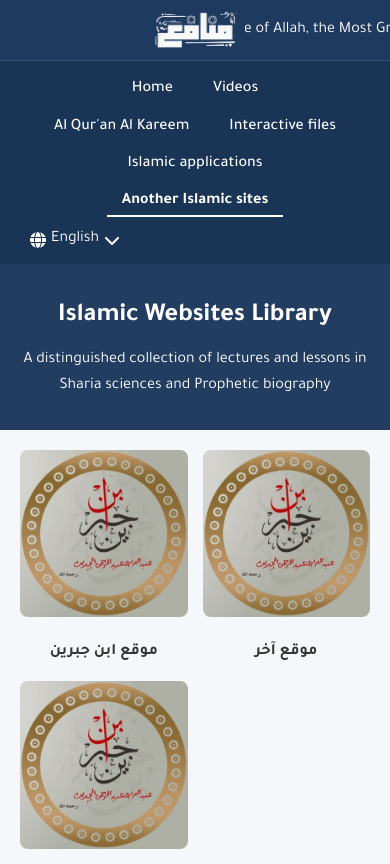
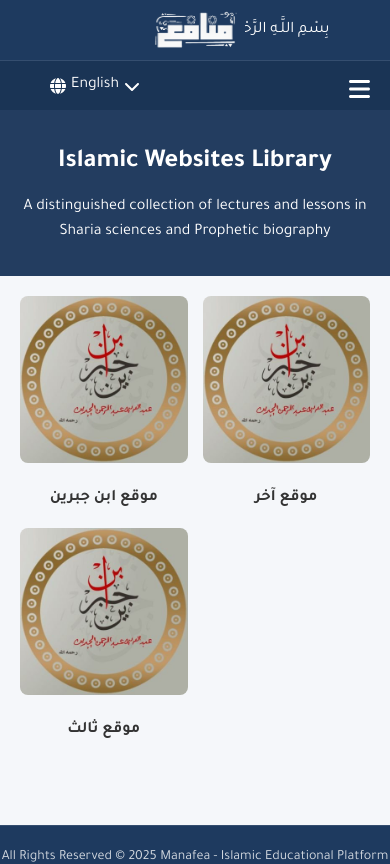
Before and after one commit to Amr-Mansour217/elmanafe33, a React (Vite) app: page /anotherweb in a window 390 px wide. Shown: the top 864 px of the page. Built offline with nearby package versions, Linux system fonts and the light colour scheme.

Commit message:
refactor: enhance mobile menu functionality and improve header responsiveness

```diff
--- a/src/components/header.css
+++ b/src/components/header.css
@@ -2,9 +2,10 @@ header {
     background-color: var(--primary-color);
     position: relative;
     overflow: hidden;
+    /* overflow-x: hidden; */
   }
 .header-pattern {
-    position: absolute;
+    /* position: absolute; */
     width: 100vw;
     /* height: 100%; */
     /* background-image: url('https://cdnjs.cloudflare.com/ajax/libs/simple-icons/3.0.1/simple-icons.svg'); */
@@ -160,7 +161,7 @@ header {
     visibility: hidden;
     position: fixed;
     /* left: 0; */
-    top: 15vh;
+    /* top: 15vh; */
     background-color: white;
     border-radius: 8px;
     width: 180px;
@@ -180,7 +181,7 @@ header {
     padding: 10px 20px;
     color: var(--text-color);
     text-decoration: none;
-    transition: all 0.2s;
+    /* transition: all 0.2s; */
   }
 
   .language-content a:hover {
@@ -204,3 +205,101 @@ header {
       margin-bottom: 15px;
     }
   }
+  /* الأنماط الموجودة تبقى كما هي */
+
+.mobile-menu-btn {
+  display: none;
+  background: none;
+  color: var(--white);
+  border: none;
+  font-size: 24px;
+  cursor: pointer;
+  position: absolute;
+  /* top: 20px; */
+  z-index: 1101;
+}
+
+@media (max-width: 1024px) {
+  .mobile-menu-btn {
+    display: block;
+  }
+
+  .main-nav .nav-menu {
+    position: fixed;
+    top: 0;
+    height: 100vh;
+    width: 50vw;
+    background-color: var(--primary-color);
+    padding: 60px 20px 20px;
+    z-index: 1100;
+    transition: transform 0.3s ease-in-out;
+    display: flex;
+    flex-direction: column;
+    cursor: unset;
+    animation: visibilityTrans .3s linear;
+  }
+  .nav-menu .nav-link {
+    visibility: visible;
+    animation: visibilityTrans .3s linear;
+  }
+
+  .rtl .main-nav .nav-menu {
+    left: 0;
+    transform: translateX(-100%);
+    visibility: hidden;
+    animation: visibilityTrans .3s linear;
+  }
+
+  .ltr .main-nav .nav-menu {
+    right: 0;
+    animation: visibilityTrans .3s linear;
+    visibility: hidden;
+    transform: translateX(100%);
+  }
+
+  .main-nav .nav-menu.mobile-open {
+    transform: translateX(0);
+    visibility: visible;
+  }
+  @keyframes visibilityTrans {
+    0% {visibility: hidden;}
+    99.9% {visibility: hidden;}
+    100% {visibility: visible;}
+  }
+
+  .main-nav .nav-menu li {
+    margin: 10px 0;
+    animation: visibilityTrans .3s linear;
+  }
+
+  .rtl .mobile-menu-btn {
+    left: 20px;
+  }
+
+  .ltr .mobile-menu-btn {
+    right: 20px;
+  }
+
+  .rtl .language-dropdown {
+    right: 20px;
+  }
+
+  .ltr .language-dropdown {
+    left: 20px;
+  }
+}
+@media (max-width: 640px) {
+  .main-nav .nav-menu {
+    width: 100vw;
+  }
+}
+
+@media (min-width: 1025px) {
+  .main-nav .nav-menu {
+    display: flex;
+  }
+
+  .mobile-menu-btn {
+    display: none;
+  }
+}
--- a/src/components/header.jsx
+++ b/src/components/header.jsx
@@ -4,11 +4,12 @@ import { useTranslation } from 'react-i18next';
 import { Link, useLocation } from 'react-router-dom';
 import Logo from './imgs/logo.png';
 import { FontAwesomeIcon } from '@fortawesome/react-fontawesome';
-import { faGlobe, faChevronDown } from '@fortawesome/free-solid-svg-icons';
+import { faGlobe, faChevronDown, faBars, faTimes } from '@fortawesome/free-solid-svg-icons';
 
 function Header() {
   const { t, i18n } = useTranslation();
   const [isLanguageOpen, setIsLanguageOpen] = useState(false);
+  const [isMobileMenuOpen, setIsMobileMenuOpen] = useState(false);
   const languageRef = useRef(null);
   const location = useLocation();
 
@@ -29,6 +30,10 @@ function Header() {
     setIsLanguageOpen(!isLanguageOpen);
   };
 
+  const toggleMobileMenu = () => {
+    setIsMobileMenuOpen(!isMobileMenuOpen);
+  };
+
   const changeLanguage = (lng) => {
     i18n.changeLanguage(lng);
     localStorage.setItem('language', lng);
@@ -36,32 +41,36 @@ function Header() {
   };
 
   const navItems = [
-      { path: "/", text: t("الرئيسية") },
-      { path: "/videos", text: t("الفيديوهات") },
-      { path: "/quran", text: t("القرآن الكريم") },
-      { path: "/library", text: t("الملفات التفاعلية") },
-      { path: "/apps", text: t("تطبيقات إسلامية") },
-      { path: "/anotherweb", text: t("مواقع إسلامية أخرى") }
+    { path: "/", text: "الرئيسية" },
+    { path: "/videos", text: "الفيديوهات" },
+    { path: "/quran", text: "القرآن الكريم" },
+    { path: "/library", text: "الملفات التفاعلية" },
+    { path: "/apps", text: "تطبيقات إسلامية" },
+    { path: "/anotherweb", text: "مواقع إسلامية أخرى" }
   ];
 
 
     return (
         <>
-          <header>
+          <header className={i18n.dir()}>
       <div className="header-pattern"></div>
       <div className="top-nav">
         <div className="logo-container">
-                  <div className='scrolling'>{t("بِسْمِ اللَّـهِ الرَّحْمَـٰنِ الرَّحِيمِ")}</div>
+          <div className='scrolling'>{t("بِسْمِ اللَّـهِ الرَّحْمَـٰنِ الرَّحِيمِ")}</div>
           <img src={Logo} alt="منافع" className="logo" />
         </div>
       </div>
       <nav className="main-nav">
-              <ul className="nav-menu">
+        <button className="mobile-menu-btn" onClick={toggleMobileMenu}>
+          <FontAwesomeIcon icon={isMobileMenuOpen ? faTimes : faBars} />
+        </button>
+        <ul className={`nav-menu ${isMobileMenuOpen ? 'mobile-open' : ''}`}>
           {navItems.map((item) => (
             <li key={item.path}>
               <Link
                 to={item.path}
                 className={`nav-link ${location.pathname === item.path ? 'active' : ''}`}
+                onClick={() => setIsMobileMenuOpen(false)}
               >
                 {t(item.text)}
               </Link>
--- a/src/components/i18n.js
+++ b/src/components/i18n.js
@@ -536,5 +536,6 @@ i18n
   export const getDirection = (language) => {
     return ['ar', 'fa', 'ur'].includes(language) ? 'rtl' : 'ltr';
   };
+  // document.documentElement.dir = i18n.dir();
 
 export default i18n;
```
Lines whose indentation alone changed are shown as unchanged.
